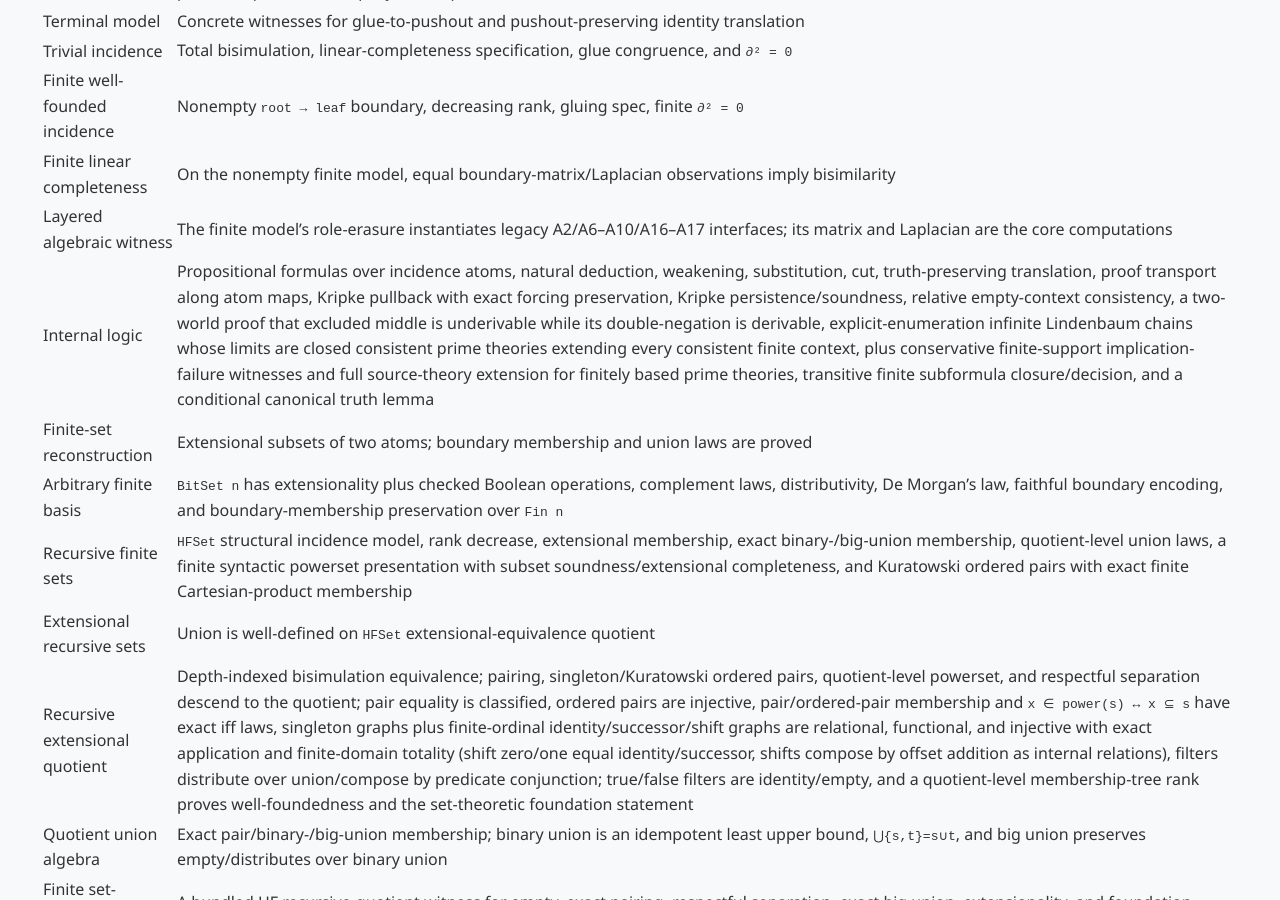
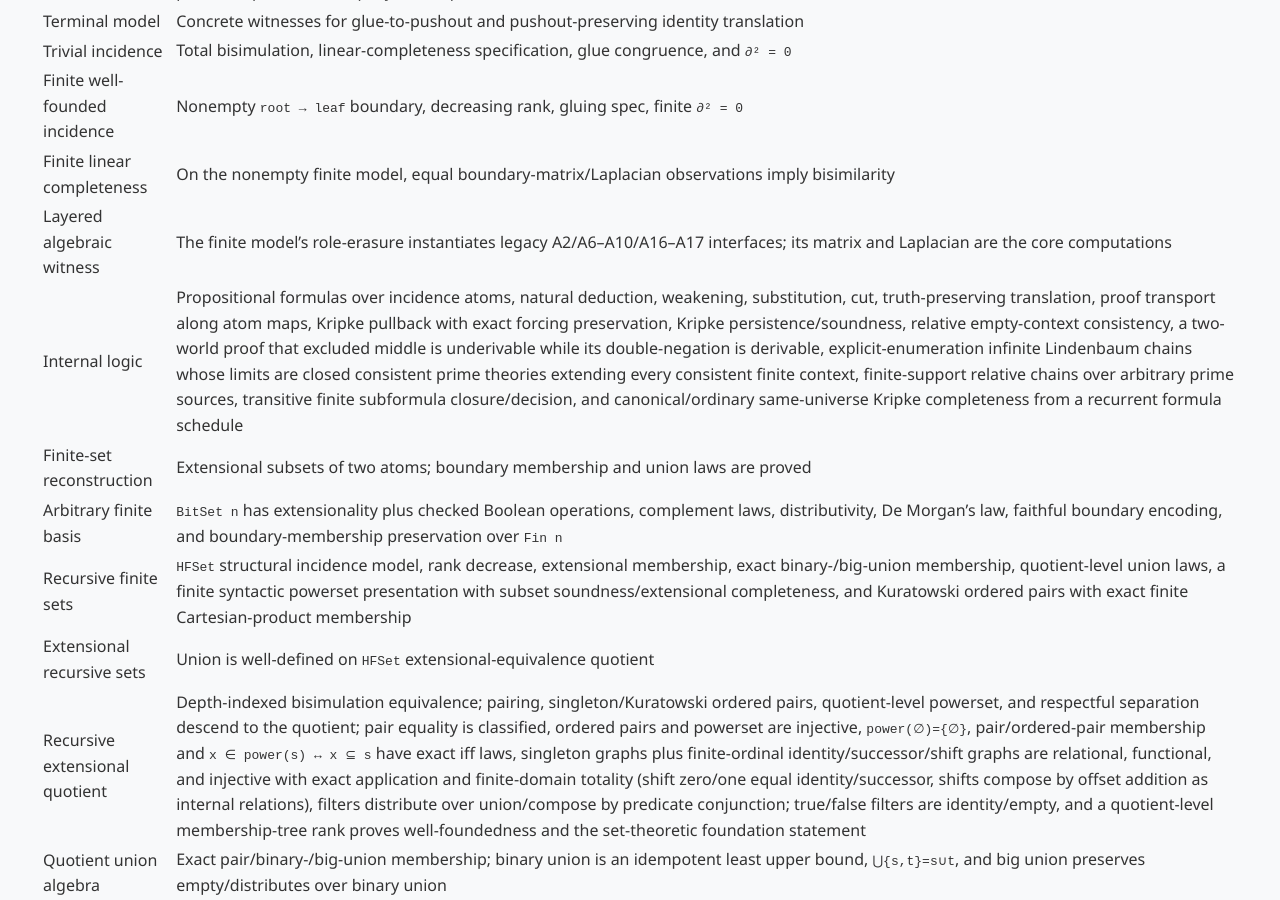
Before and after one commit to com-junkawasaki/inc, a Jekyll site: the page built from docs/verification.md, in a window 1280 px wide and 900 px high, scrolled down 829 px. Built offline with Jekyll 4.4.1, drawn with Linux system fonts in a browser that asks for light colours.

Commit message:
feat(inc): prove schedule-relative Kripke completeness

```diff
--- a/docs/verification.md
+++ b/docs/verification.md
@@ -26,12 +26,12 @@ the triangle example.
 | Finite well-founded incidence | Nonempty `root → leaf` boundary, decreasing rank, gluing spec, finite `∂² = 0` |
 | Finite linear completeness | On the nonempty finite model, equal boundary-matrix/Laplacian observations imply bisimilarity |
 | Layered algebraic witness | The finite model's role-erasure instantiates legacy A2/A6–A10/A16–A17 interfaces; its matrix and Laplacian are the core computations |
-| Internal logic | Propositional formulas over incidence atoms, natural deduction, weakening, substitution, cut, truth-preserving translation, proof transport along atom maps, Kripke pullback with exact forcing preservation, Kripke persistence/soundness, relative empty-context consistency, a two-world proof that excluded middle is underivable while its double-negation is derivable, explicit-enumeration infinite Lindenbaum chains whose limits are closed consistent prime theories extending every consistent finite context, plus conservative finite-support implication-failure witnesses and full source-theory extension for finitely based prime theories, transitive finite subformula closure/decision, and a conditional canonical truth lemma |
+| Internal logic | Propositional formulas over incidence atoms, natural deduction, weakening, substitution, cut, truth-preserving translation, proof transport along atom maps, Kripke pullback with exact forcing preservation, Kripke persistence/soundness, relative empty-context consistency, a two-world proof that excluded middle is underivable while its double-negation is derivable, explicit-enumeration infinite Lindenbaum chains whose limits are closed consistent prime theories extending every consistent finite context, finite-support relative chains over arbitrary prime sources, transitive finite subformula closure/decision, and canonical/ordinary same-universe Kripke completeness from a recurrent formula schedule |
 | Finite-set reconstruction | Extensional subsets of two atoms; boundary membership and union laws are proved |
 | Arbitrary finite basis | `BitSet n` has extensionality plus checked Boolean operations, complement laws, distributivity, De Morgan's law, faithful boundary encoding, and boundary-membership preservation over `Fin n` |
 | Recursive finite sets | `HFSet` structural incidence model, rank decrease, extensional membership, exact binary-/big-union membership, quotient-level union laws, a finite syntactic powerset presentation with subset soundness/extensional completeness, and Kuratowski ordered pairs with exact finite Cartesian-product membership |
 | Extensional recursive sets | Union is well-defined on `HFSet` extensional-equivalence quotient |
-| Recursive extensional quotient | Depth-indexed bisimulation equivalence; pairing, singleton/Kuratowski ordered pairs, quotient-level powerset, and respectful separation descend to the quotient; pair equality is classified, ordered pairs are injective, pair/ordered-pair membership and `x ∈ power(s) ↔ x ⊆ s` have exact iff laws, singleton graphs plus finite-ordinal identity/successor/shift graphs are relational, functional, and injective with exact application and finite-domain totality (shift zero/one equal identity/successor, shifts compose by offset addition as internal relations), filters distribute over union/compose by predicate conjunction; true/false filters are identity/empty, and a quotient-level membership-tree rank proves well-foundedness and the set-theoretic foundation statement |
+| Recursive extensional quotient | Depth-indexed bisimulation equivalence; pairing, singleton/Kuratowski ordered pairs, quotient-level powerset, and respectful separation descend to the quotient; pair equality is classified, ordered pairs and powerset are injective, `power(∅)={∅}`, pair/ordered-pair membership and `x ∈ power(s) ↔ x ⊆ s` have exact iff laws, singleton graphs plus finite-ordinal identity/successor/shift graphs are relational, functional, and injective with exact application and finite-domain totality (shift zero/one equal identity/successor, shifts compose by offset addition as internal relations), filters distribute over union/compose by predicate conjunction; true/false filters are identity/empty, and a quotient-level membership-tree rank proves well-foundedness and the set-theoretic foundation statement |
 | Quotient union algebra | Exact pair/binary-/big-union membership; binary union is an idempotent least upper bound, `⋃{s,t}=s∪t`, and big union preserves empty/distributes over binary union |
 | Finite set-fragment model | A bundled HF recursive-quotient witness for empty, exact pairing, respectful separation, exact big union, extensionality, and foundation |
 | Natural-number reconstruction | Injective von Neumann naturals in the recursive quotient, with rank `n`, exact membership `m ∈ n ↔ m < n`, complete classification of ordinal members, internal transitivity, membership trichotomy, and successor `n + 1 = n ∪ {n}` |
```
Also changed, not shown: README.md, 2 other files.
